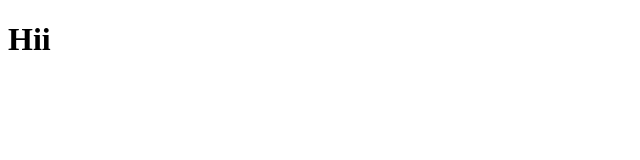
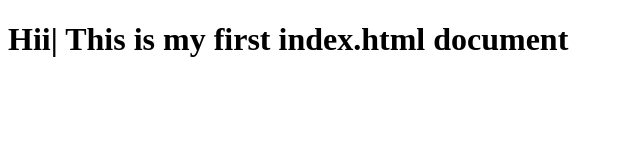
Before and after one commit to sainath-01/training, a plain HTML site: page index.html in a window 1280 px wide. Shown: the whole page, without its empty margins (0-640 px from the left). Drawn offline with Linux system fonts and the light colour scheme.

Commit message:
Update index.html

```diff
--- a/index.html
+++ b/index.html
@@ -6,6 +6,6 @@
     <title>This is my first git index.html</title>
 </head>
 <body>
-    <h1>Hii</h1>
+    <h1>Hii| This is my first index.html document</h1>
 </body>
 </html>
```
